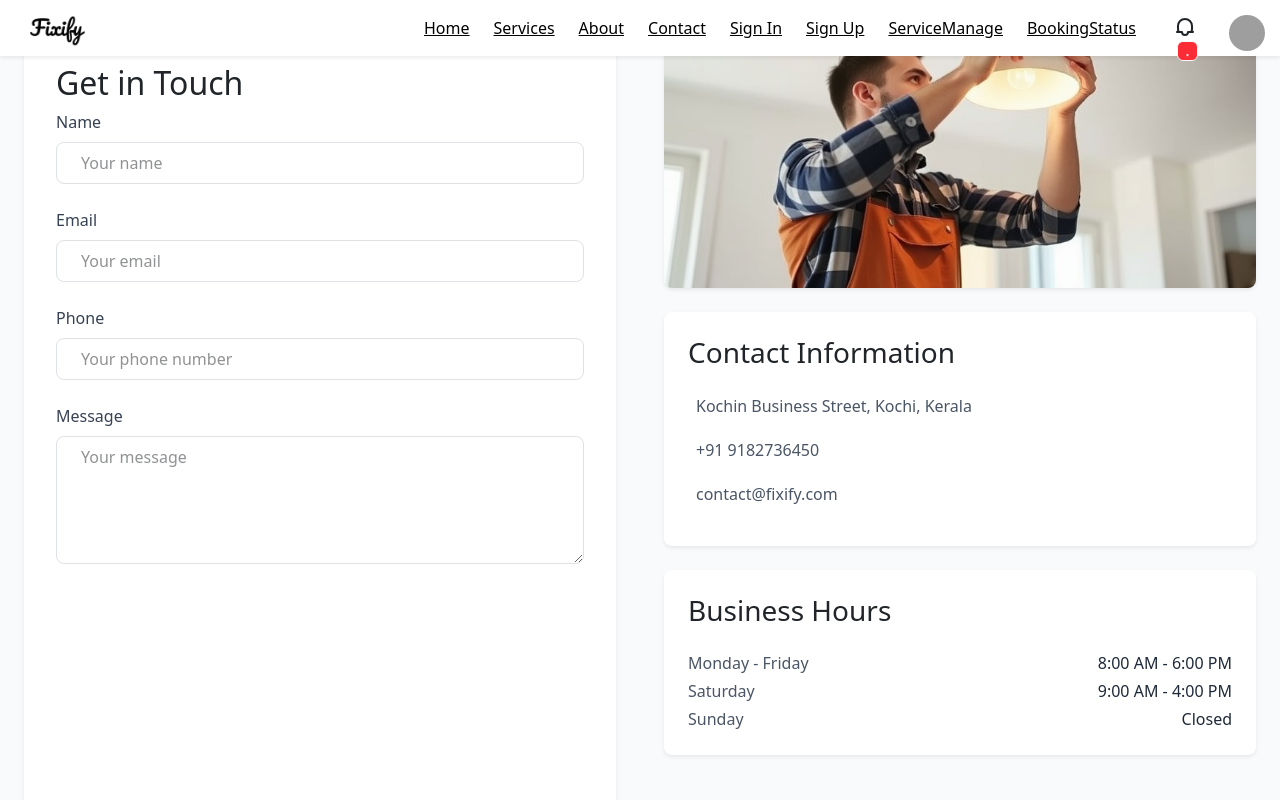
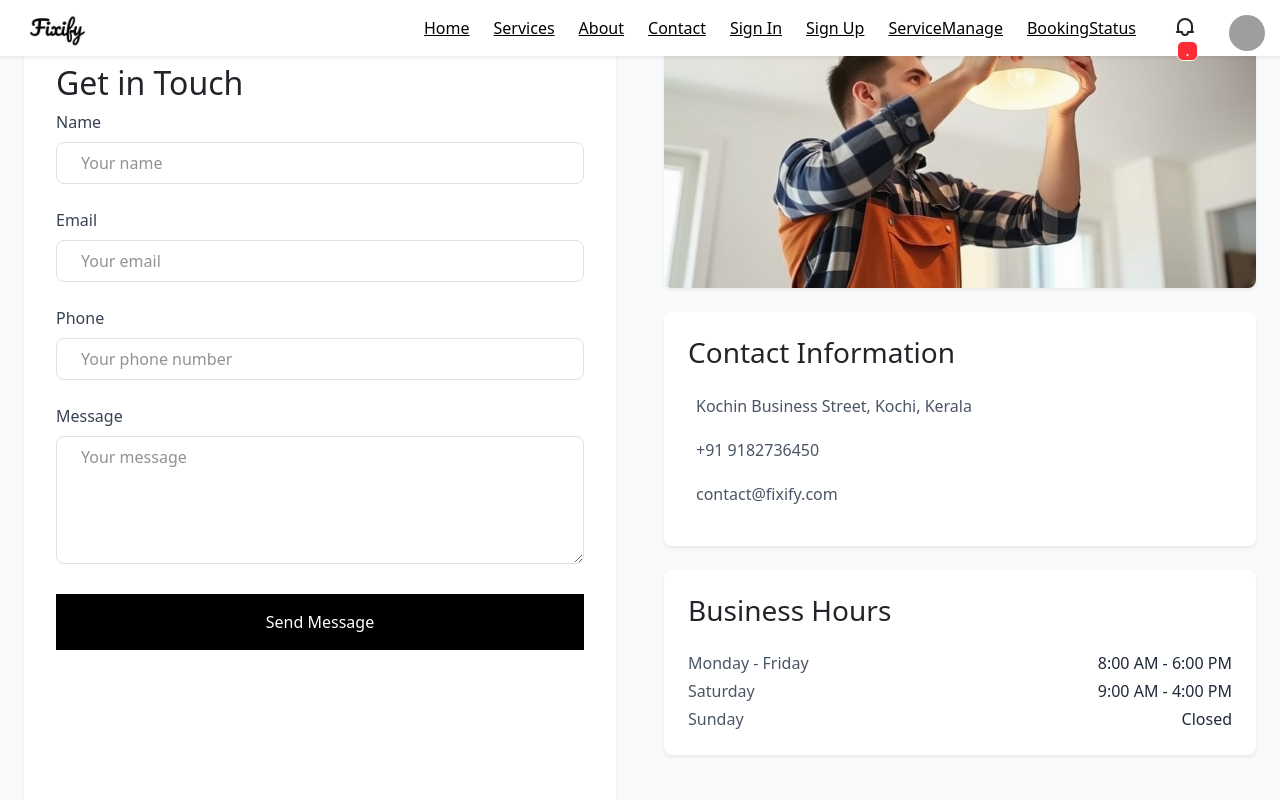
Before and after one commit to amaljohnzn/fixify, a React (Vite) app in the folder Client/: page /contact in a window 1280 px wide. Shown: the top 800 px of the page. Built offline with nearby package versions, Linux system fonts and the light colour scheme; no server answers; grey boxes are pictures that could not be loaded.

Commit message:
correction of home page

```diff
--- a/Client/src/compondents/Contact.jsx
+++ b/Client/src/compondents/Contact.jsx
@@ -89,7 +89,7 @@ const ContactUs = () => {
                 </div>
                 <button
                   type="submit"
-                  className="w-full bg-custom text-white py-3 rounded-lg font-medium hover:bg-custom/90"
+                  className="w-full bg-black text-white py-3 rounded-lg font-medium hover:bg-custom/90"
                   disabled={loading}
                 >
                   {loading ? "Sending..." : "Send Message"}
```
